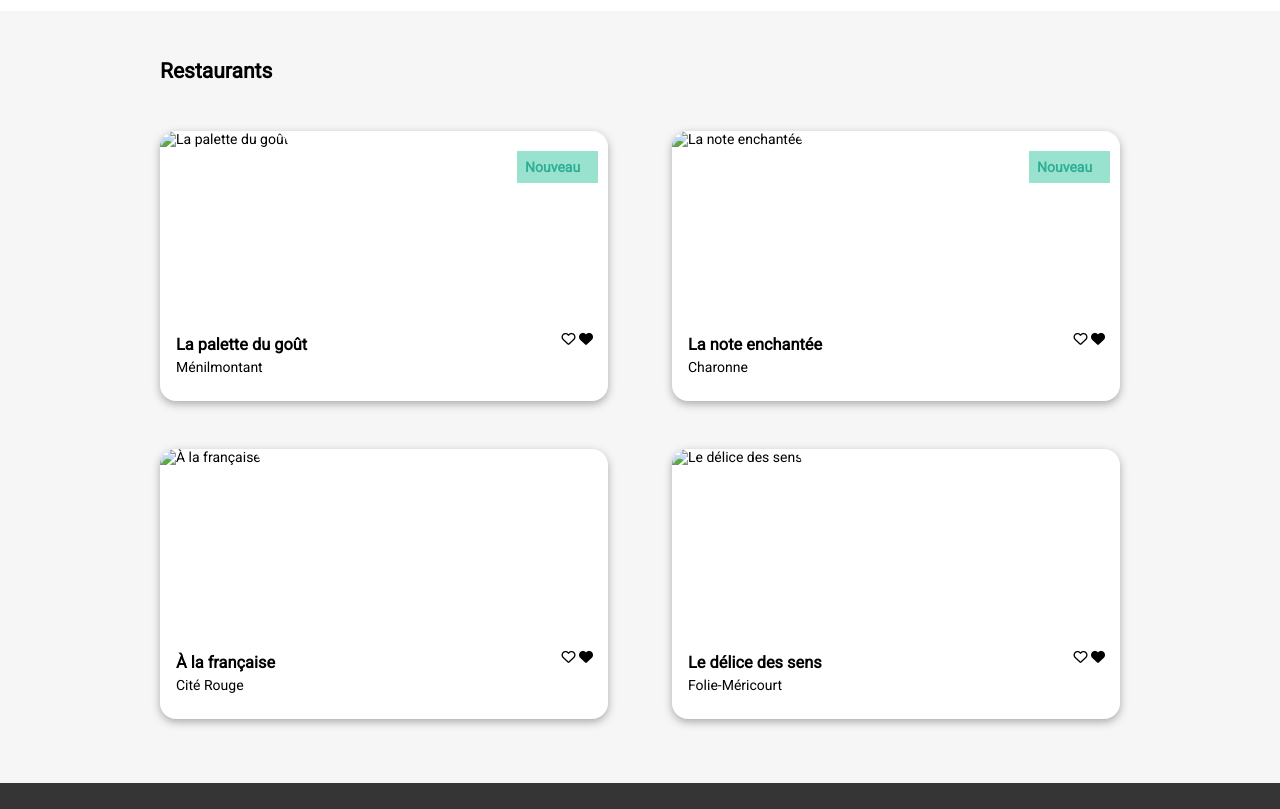
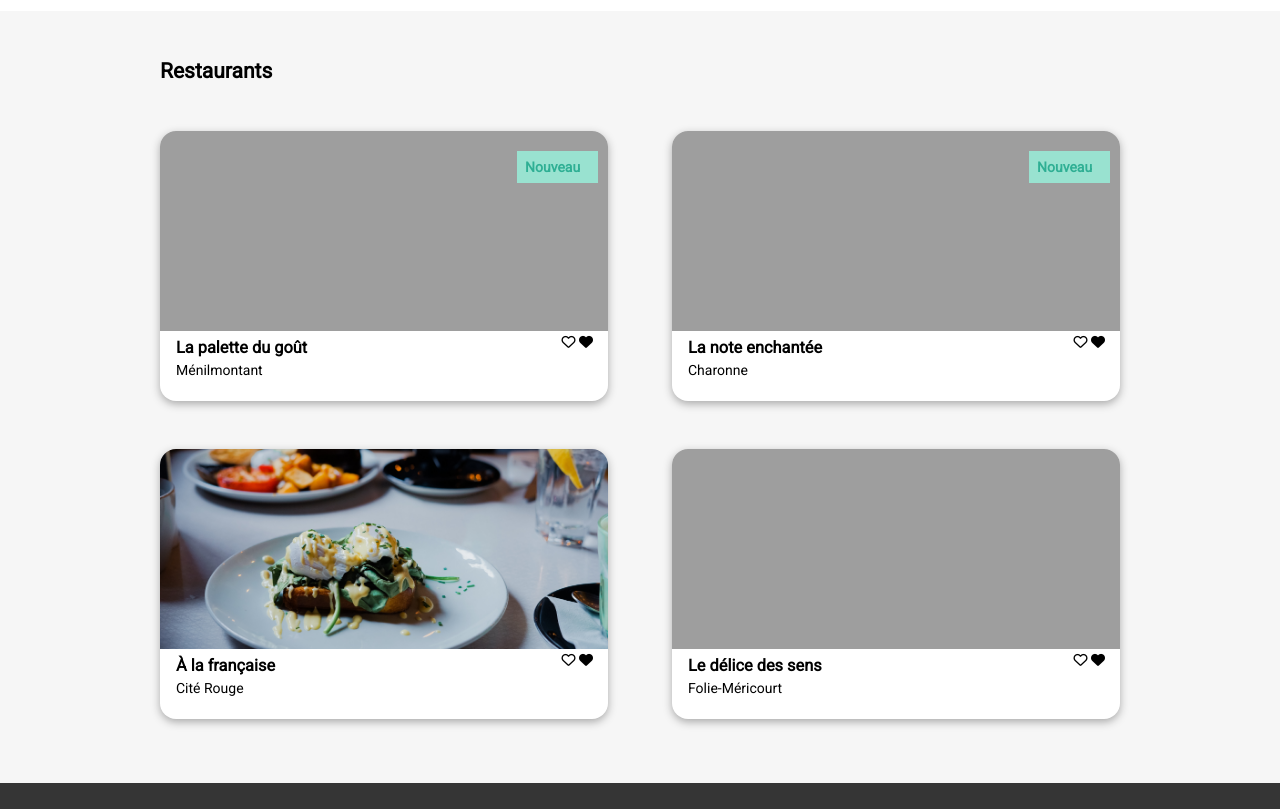
Before and after one commit to sala1283/Projet3_Omyfood, a website: page index.html in a window 1280 px wide. Shown: the part 540-1349 px from the top of the page. Drawn offline with Linux system fonts and the light colour scheme; the site is published under a folder, as on GitHub Pages, so addresses that start at the root find nothing; a web font is replaced by a local one.

Commit message:
Update index.html

```diff
--- a/index.html
+++ b/index.html
@@ -60,7 +60,7 @@
                 <h2 class="bold">Restaurants</h2>
                 <article class="card">
                     <a href="./restaurants/la-palette-du-gout.html">
-                        <img src="/images/restaurants/jay-wennington-N_Y88TWmGwA-unsplash.jpg" alt="La palette du goût">
+                        <img src="./images/restaurants/jay-wennington-N_Y88TWmGwA-unsplash.jpg" alt="La palette du goût">
                         <span>Nouveau</span>
                         <div class="description">
                             <div class="layout">
@@ -76,7 +76,7 @@
                 </article>
                 <article class="card">
                     <a href="/restaurants/la-note-enchantee.html">
-                        <img src="/images/restaurants/stil-u2Lp8tXIcjw-unsplash.jpg" alt="La note enchantée">
+                        <img src="./images/restaurants/stil-u2Lp8tXIcjw-unsplash.jpg" alt="La note enchantée">
                         <div class="description">
                             <div class="layout">
                                 <h3>La note enchantée</h3>
@@ -92,7 +92,7 @@
                 </article>
                 <article class="card">
                     <a href="/restaurants/a-la-francaise.html">
-                        <img src="/images/restaurants/toa-heftiba-DQKerTsQwi0-unsplash.jpg" alt="À la française">
+                        <img src="./images/restaurants/toa-heftiba-DQKerTsQwi0-unsplash.jpg" alt="À la française">
                         <div class="description">
                             <div class="layout">
                                 <h3>À la française</h3>
@@ -107,7 +107,7 @@
                 </article>
                 <article class="card">
                     <a href="/restaurants/le-delice-des-sens.html">
-                        <img src="/images/restaurants/louis-hansel-shotsoflouis-qNBGVyOCY8Q-unsplash.jpg" alt="Le délice des sens">
+                        <img src="./images/restaurants/louis-hansel-shotsoflouis-qNBGVyOCY8Q-unsplash.jpg" alt="Le délice des sens">
                         <div class="description">
                             <div class="layout">
                                 <h3>Le délice des sens</h3>
```
